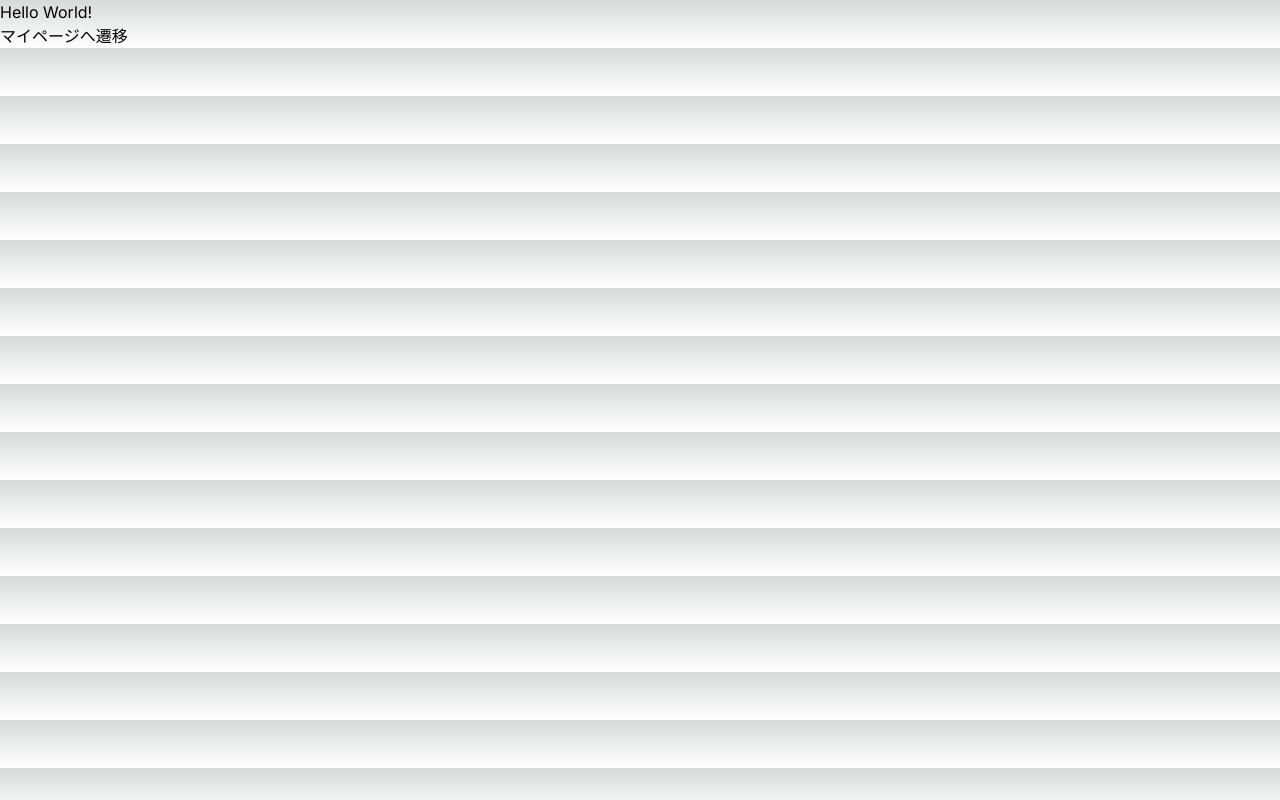
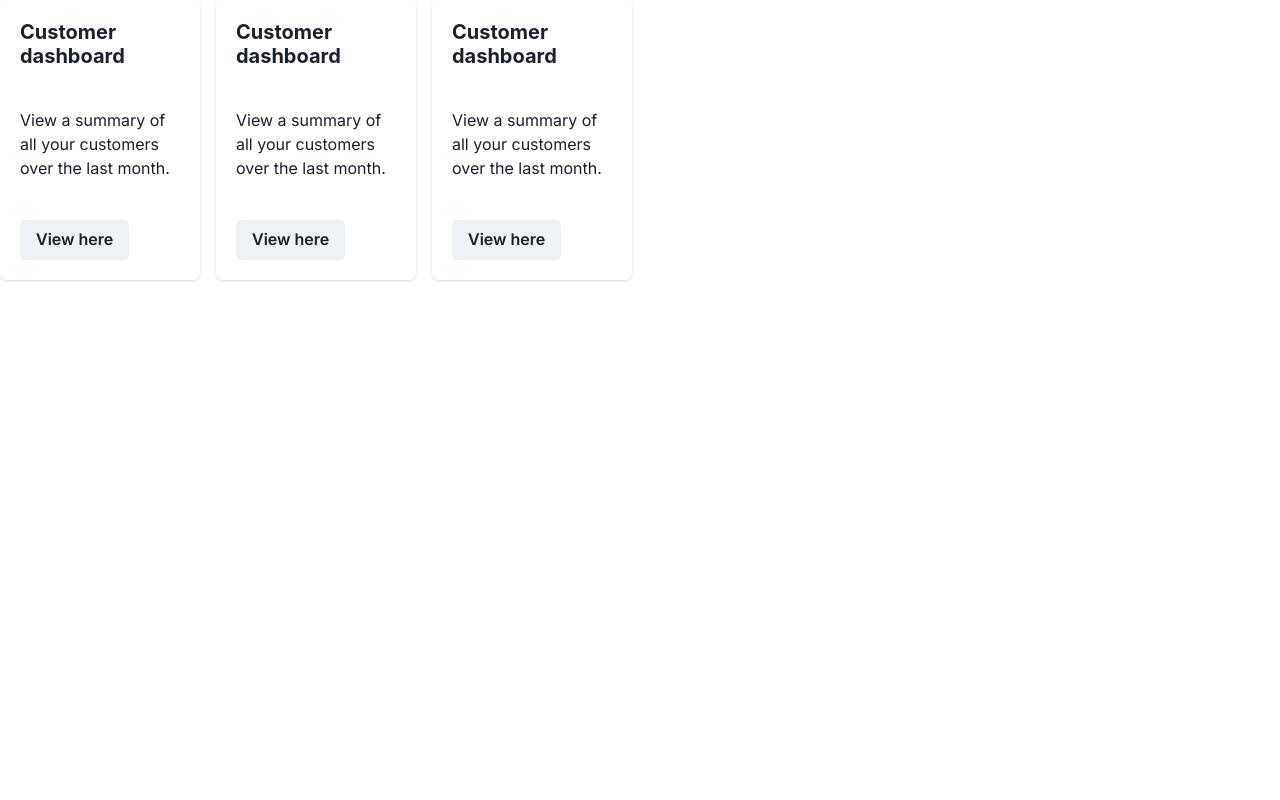
Before and after one commit to Nakanishi21/cloudflare-next, a Next.js app: page / in a window 1280 px wide. Built offline with nearby package versions, Linux system fonts and the light colour scheme.

Commit message:
chakra UIを導入

```diff
--- a/package.json
+++ b/package.json
@@ -9,7 +9,12 @@
     "lint": "next lint"
   },
   "dependencies": {
+    "@chakra-ui/next-js": "^2.2.0",
+    "@chakra-ui/react": "^2.8.2",
+    "@emotion/react": "^11.11.3",
+    "@emotion/styled": "^11.11.0",
     "@tanstack/react-table": "^8.12.0",
+    "framer-motion": "^11.0.5",
     "next": "14.1.0",
     "react": "^18",
     "react-dom": "^18"
--- a/src/app/layout.tsx
+++ b/src/app/layout.tsx
@@ -1,6 +1,6 @@
 import type { Metadata } from "next";
 import { Inter } from "next/font/google";
-import "./globals.css";
+import { Providers } from './providers';
 
 const inter = Inter({ subsets: ["latin"] });
 
@@ -15,8 +15,10 @@ export default function RootLayout({
   children: React.ReactNode;
 }>) {
   return (
-    <html lang="en">
-      <body className={inter.className}>{children}</body>
+    <html lang="ja">
+      <body className={inter.className}>
+        <Providers>{children}</Providers>
+      </body>
     </html>
   );
 }
--- a/src/app/page.tsx
+++ b/src/app/page.tsx
@@ -1,12 +1,43 @@
-import Link from "next/link";
+'use client'
+
+import { Card, CardHeader, CardBody, CardFooter, Text, SimpleGrid, Heading, Button } from '@chakra-ui/react'
 
 export default function Home() {
-
   return (
-    <>
-       <h1>Hello World!</h1>
-
-       <Link href={"/myPage"}>マイページへ遷移</Link>
-    </>
+		<SimpleGrid spacing={4} templateColumns='repeat(auto-fill, minmax(200px, 1fr))'>
+			<Card>
+				<CardHeader>
+					<Heading size='md'> Customer dashboard</Heading>
+				</CardHeader>
+				<CardBody>
+					<Text>View a summary of all your customers over the last month.</Text>
+				</CardBody>
+				<CardFooter>
+					<Button>View here</Button>
+				</CardFooter>
+			</Card>
+			<Card>
+				<CardHeader>
+					<Heading size='md'> Customer dashboard</Heading>
+				</CardHeader>
+				<CardBody>
+					<Text>View a summary of all your customers over the last month.</Text>
+				</CardBody>
+				<CardFooter>
+					<Button>View here</Button>
+				</CardFooter>
+			</Card>
+			<Card>
+				<CardHeader>
+					<Heading size='md'> Customer dashboard</Heading>
+				</CardHeader>
+				<CardBody>
+					<Text>View a summary of all your customers over the last month.</Text>
+				</CardBody>
+				<CardFooter>
+					<Button>View here</Button>
+				</CardFooter>
+			</Card>
+		</SimpleGrid>
   )
 }
--- /dev/null
+++ b/src/app/providers.tsx
@@ -0,0 +1,7 @@
+'use client'
+
+import { ChakraProvider } from '@chakra-ui/react'
+
+export function Providers({ children }: { children: React.ReactNode }) {
+  return <ChakraProvider>{children}</ChakraProvider>
+}
```
Also changed, not shown: 1 other file (tests, documents, lock files or other folders).
